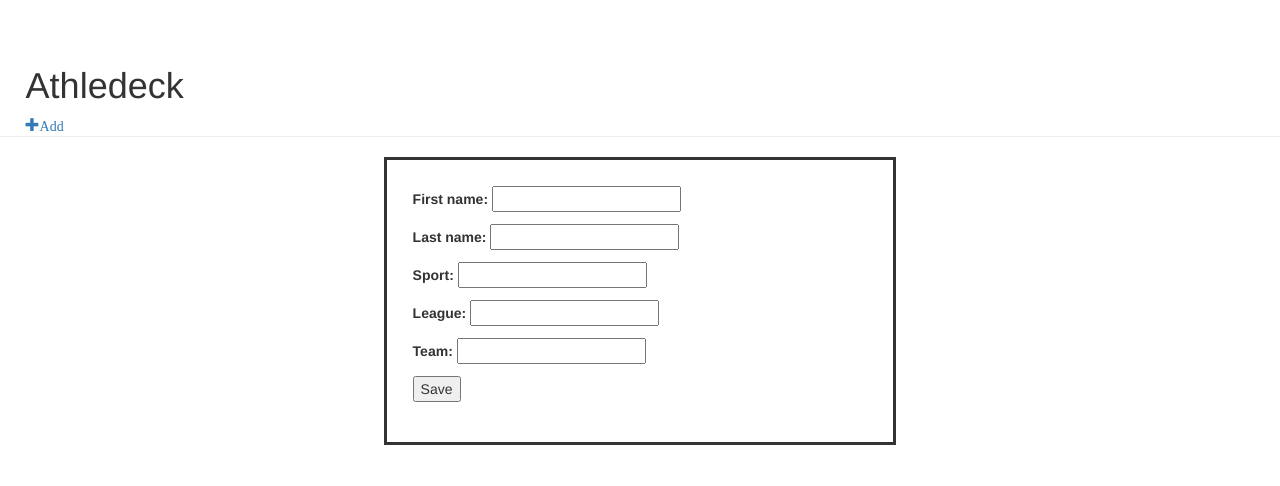
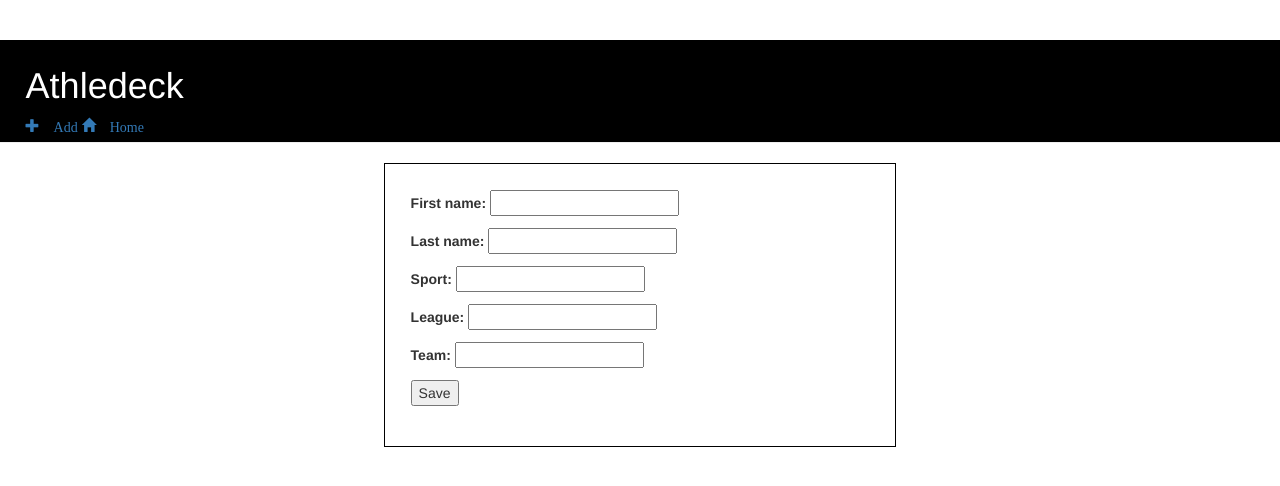
Before and after one commit to jdibiccari/athledeck, a Django app: page /athlete/new/ in a window 1280 px wide. Shown: the top 486 px of the page. Run offline with Django 3.2, Linux system fonts and the light colour scheme; some libraries are stand-ins or nearby versions.

Commit message:
small css changes

```diff
--- a/athledeck/templates/athletes/base.html
+++ b/athledeck/templates/athletes/base.html
@@ -11,7 +11,8 @@
   <body>
     <div class="page-header">
       <h1>Athledeck</h1>
-      <a href="{% url 'athledeck.views.new' %}"><span class="glyphicon glyphicon-plus">Add</span></a>
+      <a href="{% url 'athledeck.views.new' %}"><span class="glyphicon glyphicon-plus"> Add</span></a>
+      <a href="{% url 'athledeck.views.index' %}"><span class="glyphicon glyphicon-home"> Home</span></a>
     </div>
     <div>
       {% block content %}
--- a/athledeck/templates/athletes/index.html
+++ b/athledeck/templates/athletes/index.html
@@ -1,7 +1,7 @@
 {% extends 'athletes/base.html' %}
 
 {% block content %}
-<div class="wrapper">
+<div class="col-md-8">
   <ul>
   {% for athlete in athletes %}
     <li><a href="{% url 'athledeck.views.show' pk=athlete.pk %}">{{athlete}}</a></li>
--- a/athledeck/templates/athletes/show.html
+++ b/athledeck/templates/athletes/show.html
@@ -3,8 +3,10 @@
 {% block content %}
   <div class="wrapper">
     <h2>{{athlete}}</h2>
-    <a href="{% url 'athlete_edit' pk=athlete.pk %}"><span class="glyphicon glyphicon-pencil">Edit</span></a>
-    <a href="{% url 'athlete_destroy' pk=athlete.pk %}"><span class="glyphicon glyphicon-trash">Destroy</span></a>
+    <div class="detail-menu">
+      <a href="{% url 'athlete_edit' pk=athlete.pk %}"><span class="glyphicon glyphicon-pencil">Edit</span></a>
+      <a href="{% url 'athlete_destroy' pk=athlete.pk %}"><span class="glyphicon glyphicon-trash">Destroy</span></a>
+    </div>
     <p>Lorem ipsum dolor sit amet, consectetur adipisicing elit, sed do eiusmod
     tempor incididunt ut labore et dolore magna aliqua. Ut enim ad minim veniam,
     quis nostrud exercitation ullamco laboris nisi ut aliquip ex ea commodo
--- a/static/css/athledeck.css
+++ b/static/css/athledeck.css
@@ -1,10 +1,20 @@
 .page-header {
   padding: 0.5% 2%;
+  background-color: black;
+  color: white;
 }
 
 .wrapper {
-  border: solid;
+  border: solid 1px black;
   padding: 2%;
   margin: 0 auto;
   width: 40%;
 }
+
+.detail-menu {
+  margin: 1% 0;
+}
+
+.detail-menu a {
+  padding: 2%;
+}
```
